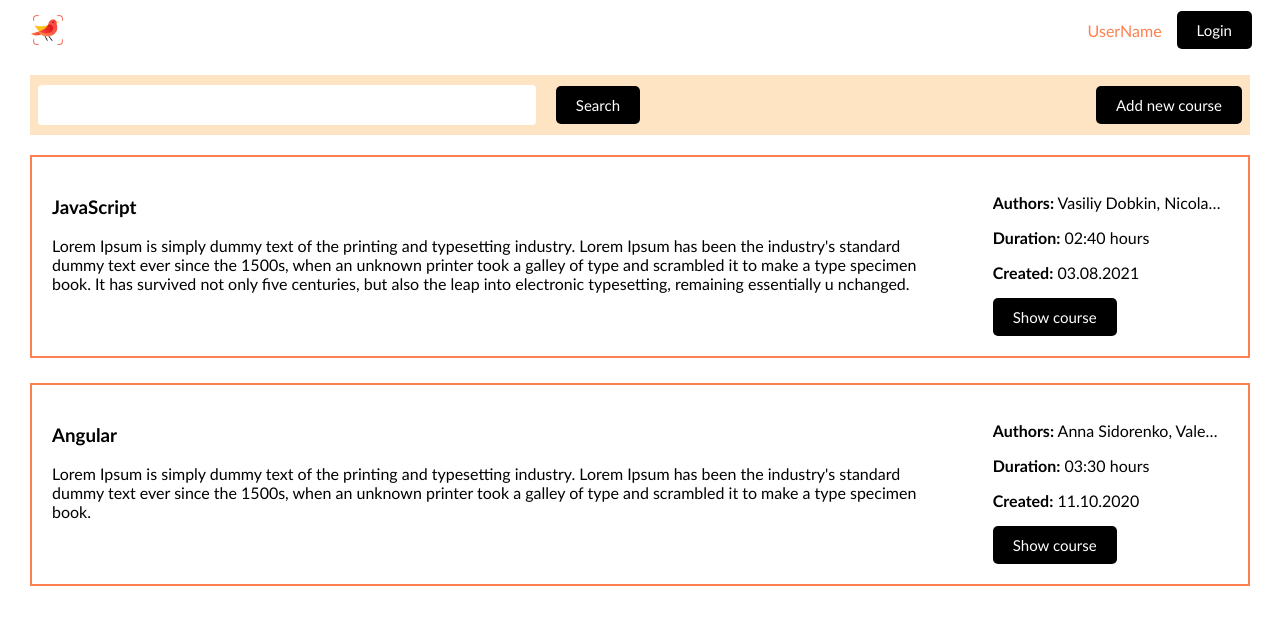
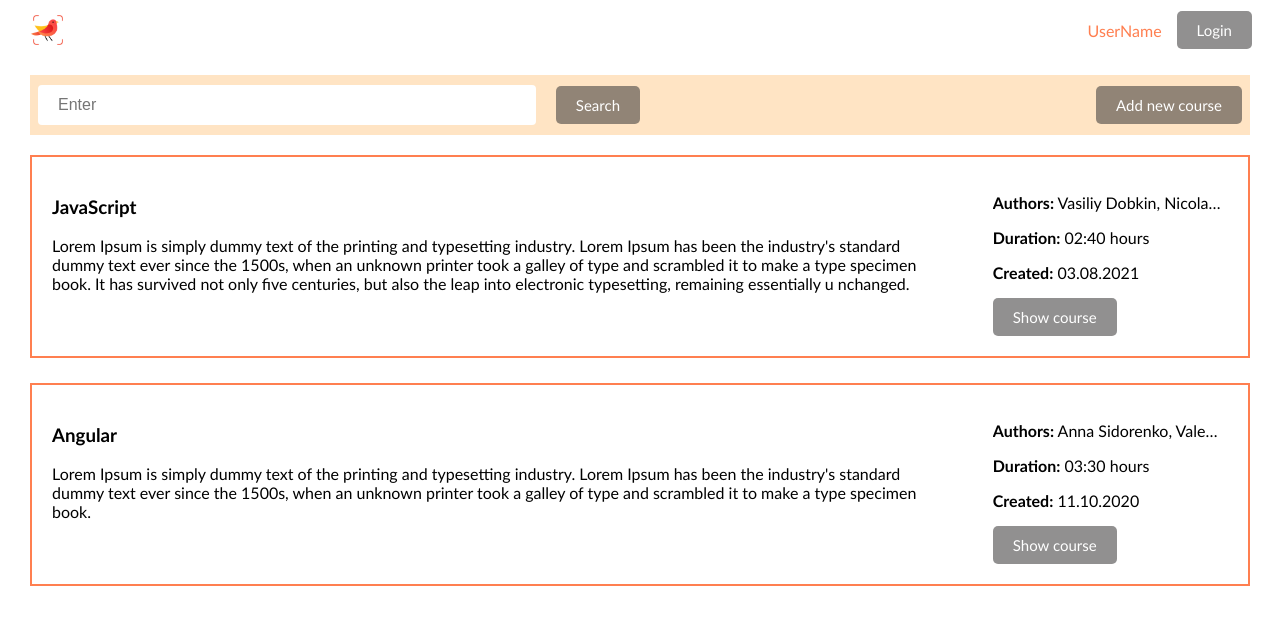
Before and after one commit to kandalova/react-fundamentals, a React (Create React App) app: page / in a window 1280 px wide. Shown: the top 624 px of the page. Built offline with nearby package versions, Linux system fonts and the light colour scheme; the HTML template or start-up script is replaced by a standard one.

Commit message:
Clean code

```diff
--- a/src/App.tsx
+++ b/src/App.tsx
@@ -1,6 +1,6 @@
 import React, { useState } from 'react';
+
 import { Header } from './components/Header/Header';
-import classes from './app.module.scss';
 import {
 	mockedCoursesList,
 	mockedAuthorsList,
@@ -10,6 +10,8 @@ import { CreateCourse } from './components/CreateCourse/CreateCourse';
 /* eslint-disable */
 // @ts-ignore
 import { v4 as uuidv4 } from 'uuid';
+
+import classes from './app.module.scss';
 
 function App() {
 	const [authors, setAuthors] = useState(mockedAuthorsList);
--- a/src/common/Button/Button.tsx
+++ b/src/common/Button/Button.tsx
@@ -8,10 +8,8 @@ interface IButton {
 
 export function Button({ text, onClick }: IButton) {
 	return (
-		<>
-			<button className={classes.button} onClick={onClick}>
-				{text}
-			</button>
-		</>
+		<button className={classes.button} onClick={onClick}>
+			{text}
+		</button>
 	);
 }
--- a/src/common/Button/button.module.scss
+++ b/src/common/Button/button.module.scss
@@ -1,6 +1,6 @@
 .button{
 	display: inline-block;
-  background: #000;
+  background:rgba(59, 57, 57, 0.559);
   color: #fff;
   border: none;
   padding: 10px 20px;
--- a/src/common/Description/description.module.scss
+++ b/src/common/Description/description.module.scss
@@ -1,3 +1,4 @@
+.inputParent{
   textarea {
     width: 100%;
     height: 150px;
@@ -12,3 +13,4 @@ textarea {
     font-size: 16px;
     resize: none;
   }
+}
--- a/src/components/Courses/Courses.tsx
+++ b/src/components/Courses/Courses.tsx
@@ -1,6 +1,7 @@
 import React, { useState } from 'react';
 
 import { Button } from '../../common/Button/Button';
+import { ADD_COURSE_BUTTON_TEXT } from '../../constants/constants';
 import { checkStringIncludes } from '../../helpers/checkStringIncludes';
 import { CourseCard } from './components/CourseCard/CourseCard';
 import { SearchBar } from './components/SearchBar/SearchBar';
@@ -12,11 +13,6 @@ interface ICourses {
 	authors: Array<any>;
 	toggleCreteMode: (event: React.MouseEvent<HTMLElement>) => void;
 }
-
-const ADD_COURSE_BUTTON_TEXT = 'Add new course';
-const SEARCH_BUTTON_TEXT = 'Search';
-const SEARCH_LABEL_TEXT = 'Search';
-const SEARCH_PLACEHOLDER = 'Enter';
 
 export function Courses({ courses, authors, toggleCreteMode }: ICourses) {
 	const [searchValue, setSearchValue] = useState('');
@@ -49,7 +45,7 @@ export function Courses({ courses, authors, toggleCreteMode }: ICourses) {
 		<div className={classes.courses}>
 			<div className={classes.header}>
 				<SearchBar onSearch={onSearch} />
-				<Button text='Add new course' onClick={toggleCreteMode} />
+				<Button text={ADD_COURSE_BUTTON_TEXT} onClick={toggleCreteMode} />
 			</div>
 			<div className={classes.courseList}>
 				{/* {courses.map((item) => (
--- a/src/components/Courses/components/CourseCard/CourseCard.tsx
+++ b/src/components/Courses/components/CourseCard/CourseCard.tsx
@@ -1,6 +1,12 @@
 import React from 'react';
 
 import { Button } from '../../../../common/Button/Button';
+import {
+	COURSE_CARD_PROP_AUTHORS,
+	COURSE_CARD_PROP_DURATION,
+	COURSE_CARD_PROP_CREATED,
+	COURSE_CARD_BUTTON,
+} from '../../../../constants/constants';
 import { formatDate } from '../../../../helpers/formatDateCreation';
 import { formatDuration } from '../../../../helpers/getCourseDuration';
 import { CourseProp } from '../CourseProp/CourseProp';
@@ -38,13 +44,19 @@ export function CourseCard({ course, authors }: ICourseCard) {
 				<p>{course.description}</p>
 			</div>
 			<div className={classes.rightInfo}>
-				<CourseProp prop='Authors' value={getAuthors(course.authors)} />
-				<CourseProp prop='Duration' value={formatDuration(course.duration)} />
 				<CourseProp
-					prop='Created'
+					prop={COURSE_CARD_PROP_AUTHORS}
+					value={getAuthors(course.authors)}
+				/>
+				<CourseProp
+					prop={COURSE_CARD_PROP_DURATION}
+					value={formatDuration(course.duration)}
+				/>
+				<CourseProp
+					prop={COURSE_CARD_PROP_CREATED}
 					value={formatDate(course.creationDate, '.')}
 				/>
-				<Button text='Show course' />
+				<Button text={COURSE_CARD_BUTTON} />
 			</div>
 		</div>
 	);
--- a/src/components/Courses/components/SearchBar/SearchBar.tsx
+++ b/src/components/Courses/components/SearchBar/SearchBar.tsx
@@ -2,6 +2,10 @@ import React, { useState } from 'react';
 
 import { Button } from '../../../../common/Button/Button';
 import { Input } from '../../../../common/Input/Input';
+import {
+	SEARCH_BUTTON,
+	SEARCH_PLACEHOLDER,
+} from '../../../../constants/constants';
 
 import classes from './searchBar.module.scss';
 
@@ -28,8 +32,12 @@ export function SearchBar({ onSearch }: ISearchBar) {
 				value={value}
 				onChange={onChange}
 				onKeyDown={onKeyDown}
+				placeholderText={SEARCH_PLACEHOLDER}
 			/>
-			<Button text='Search' onClick={() => onSearch && onSearch(value)} />
+			<Button
+				text={SEARCH_BUTTON}
+				onClick={() => onSearch && onSearch(value)}
+			/>
 		</div>
 	);
 }
--- a/src/components/CreateCourse/components/AuthorItem/AuthorItem.tsx
+++ b/src/components/CreateCourse/components/AuthorItem/AuthorItem.tsx
@@ -1,4 +1,4 @@
-import React, { useState } from 'react';
+import React from 'react';
 
 import { Button } from '../../../../common/Button/Button';
 
--- a/src/components/CreateCourse/components/AuthorsListSection/AuthorsListSection.tsx
+++ b/src/components/CreateCourse/components/AuthorsListSection/AuthorsListSection.tsx
@@ -1,4 +1,5 @@
-import React, { useState } from 'react';
+import React from 'react';
+
 import { AuthorItem } from '../AuthorItem/AuthorItem';
 
 interface IAuthorListSection {
--- a/src/components/CreateCourse/components/Title/Title.tsx
+++ b/src/components/CreateCourse/components/Title/Title.tsx
@@ -10,7 +10,7 @@ import {
 import classes from './title.module.scss';
 
 interface ITitle {
-	value?: string;
+	value: string;
 	onClick: (event: React.MouseEvent<HTMLElement>) => void;
 	onChange: (event: React.ChangeEvent<HTMLInputElement>) => void;
 }
--- a/src/components/CreateCourse/creareCourse.module.scss
+++ b/src/components/CreateCourse/creareCourse.module.scss
@@ -15,6 +15,7 @@
 		align-items: start;
 		flex-wrap: wrap;
 		background-color: azure;
+		border-radius: 4px;
 	}
 
 	.box{
--- a/src/constants/constants.ts
+++ b/src/constants/constants.ts
@@ -17,3 +17,13 @@ export const COURSE_AUTHORS_LIST_BUTTON = 'Delete author';
 
 export const NEW_AUTHOR_ALERT = 'Please fill in author name';
 export const NEW_COURSE_ALERT = 'Please fill in all fields';
+
+export const COURSE_CARD_BUTTON = 'Show course';
+export const COURSE_CARD_PROP_AUTHORS = 'Authors';
+export const COURSE_CARD_PROP_DURATION = 'Duration';
+export const COURSE_CARD_PROP_CREATED = 'Created';
+
+export const SEARCH_BUTTON = 'Search';
+export const SEARCH_PLACEHOLDER = 'Enter';
+
+export const ADD_COURSE_BUTTON_TEXT = 'Add new course';
```
Lines whose indentation alone changed are shown as unchanged.
